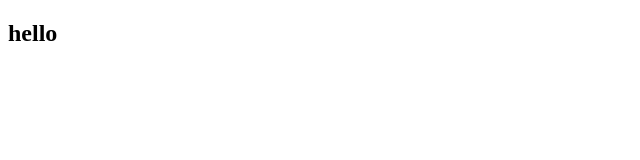
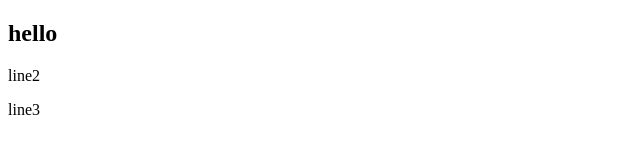
Before and after one commit to ejaazshah/testrepo, a plain HTML site: page index.html in a window 1280 px wide. Shown: the full height of the page, 0-640 px from the left. Drawn offline with Linux system fonts and the light colour scheme.

Commit message:
new changes

```diff
--- a/index.html
+++ b/index.html
@@ -7,5 +7,7 @@
 </head>
 <body>
     <h2>hello</h2>
+    <p>line2</p>
+    <p>line3</p>
 </body>
 </html>
```
